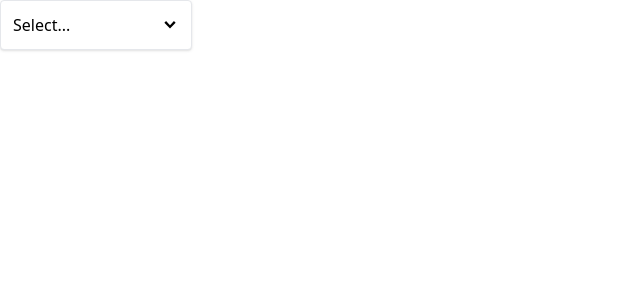
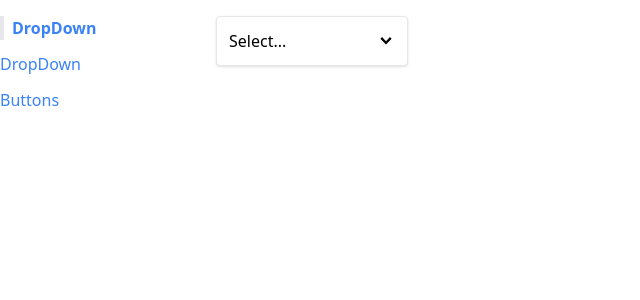
Before and after one commit to TomSuykerbuyk1969/ReactCursus, a React (Create React App) app in the folder comps/: page / in a window 1280 px wide. Shown: the top 300 px of the page, without its empty margins (0-640 px from the left). Built offline with nearby package versions, Linux system fonts and the light colour scheme.

Commit message:
chapter 13 done

```diff
--- a/comps/src/App.js
+++ b/comps/src/App.js
@@ -1,19 +1,26 @@
-import { useState } from 'react';
-import Dropdown from "./components/Dropdown";
+import Sidebar from './components/Sidebar';
+import AccordionPage from './pages/AccordionPage';
+import DropdownPage from './pages/DropdownPage';
+import Route from './components/Route';
+import ButtonPage from './pages/ButtonPage'
 
 function App() {
-    const [selection, setSelection] = useState(null);
-
-    const handleSelect = (option) => {
-        setSelection(option);
-    };
-
-    const options = [
-        {label: 'Red', value: 'red'},
-        {label: 'Green', value: 'green'},
-        {label: 'Blue', value: 'blue'}
-    ]
-    return <Dropdown options={options} value={selection} onChange={handleSelect} />;
+    return (
+        <div className='container mx-auto grid grid-cols-6 gap-4 mt-4' >
+            <Sidebar />
+            <div className='col-span-5'>
+                <Route path='/accordion'>
+                    <AccordionPage />
+                </Route>
+                <Route path='/'>
+                    <DropdownPage />
+                </Route>
+                <Route path='/buttons'>
+                    <ButtonPage />
+                </Route>
+            </div>
+        </div>
+    );
 };
 
 export default App;
--- /dev/null
+++ b/comps/src/components/Link.js
@@ -0,0 +1,25 @@
+import classNames from 'classnames';
+import useNavigation from "../hooks/use-navigation";
+
+function Link({to, children, className, activeClassName}) {
+    const { navigate, currentPath } = useNavigation();
+
+    const classes = classNames(
+            'text-blue-500',
+            className,
+            currentPath === to && activeClassName
+        );
+
+    const handleClick = (event) => {
+        if(event.metaKey || event.ctrlKey) {
+            return;
+        }
+        event.preventDefault();
+
+        navigate(to);
+    };
+
+    return <a className={classes} href={to} onClick={handleClick}>{children}</a>
+}
+
+export default Link;
--- /dev/null
+++ b/comps/src/components/Route.js
@@ -0,0 +1,13 @@
+import useNavigation from "../hooks/use-navigation";
+
+function Route({path, children}) {
+    const {currentPath} = useNavigation();
+
+    if(path === currentPath) {
+        return children;
+    }
+
+    return null;
+}
+
+export default Route;
--- /dev/null
+++ b/comps/src/components/Sidebar.js
@@ -0,0 +1,30 @@
+import Link from "./Link";
+
+function Sidebar() {
+    const Links = [
+        {label: 'DropDown', path: '/' },
+        {label: 'DropDown', path: '/accordion' },
+        {label: 'Buttons', path: '/buttons' }
+    ];
+
+    const rederedLinks = Links.map((link) => {
+        return (
+            <Link
+                className='mb-3'
+                key={link.label}
+                to={link.path}
+                activeClassName='font-bold border-l-4 border-blue pl-2'
+            >
+                {link.label}
+            </Link>
+        );
+    });
+
+    return (
+        <div className="sticky top-0 overflow-y-scroll flex flex-col items-start">
+            {rederedLinks}
+        </div>
+    );
+}
+
+export default Sidebar;
--- /dev/null
+++ b/comps/src/context/navigation.js
@@ -0,0 +1,31 @@
+import { createContext, useState, useEffect } from 'react';
+
+const NavigationContext = createContext();
+
+function NavigationProvider({children}) {
+    const [currentPath, setCurrentPath] = useState(window.location.pathname);
+
+    useEffect(() => {
+        const handler = () => {
+            setCurrentPath(window.location.pathname);
+        };
+        window.addEventListener('popstate', handler);
+
+        return () => {
+            window.removeEventListener('popstate', handler);
+        };
+
+    }, []);
+
+    const navigate = (to) => {
+        window.history.pushState({}, '', to);
+        setCurrentPath(to);
+    };
+
+    return <NavigationContext.Provider value={{ currentPath, navigate}}>
+        {children}
+    </NavigationContext.Provider>
+};
+
+export { NavigationProvider };
+export default NavigationContext;
--- /dev/null
+++ b/comps/src/hooks/use-navigation.js
@@ -0,0 +1,8 @@
+import { useContext } from 'react';
+import NavigationContext from "../context/navigation";
+
+function useNavigation() {
+    return useContext(NavigationContext);
+}
+
+export default useNavigation;
--- a/comps/src/index.js
+++ b/comps/src/index.js
@@ -2,8 +2,12 @@
 import React from "react";
 import ReactDOM  from "react-dom/client";
 import App from './App';
+import { NavigationProvider } from './context/navigation';
 
 const el = document.getElementById('root');
 const root = ReactDOM.createRoot(el);
 
-root.render(<App />);
+root.render(
+    <NavigationProvider>
+        <App />
+    </NavigationProvider>);
--- /dev/null
+++ b/comps/src/pages/DropdownPage.js
@@ -0,0 +1,23 @@
+import { useState } from 'react';
+import Dropdown from "../components/Dropdown";
+
+function DropdownPage() {
+    const [selection, setSelection] = useState(null);
+
+    const handleSelect = (option) => {
+        setSelection(option);
+    };
+
+    const options = [
+        {label: 'Red', value: 'red'},
+        {label: 'Green', value: 'green'},
+        {label: 'Blue', value: 'blue'}
+    ]
+    return (
+        <div className="flex">
+            <Dropdown options={options} value={selection} onChange={handleSelect} />
+        </div>
+    );
+};
+
+export default DropdownPage;
```
